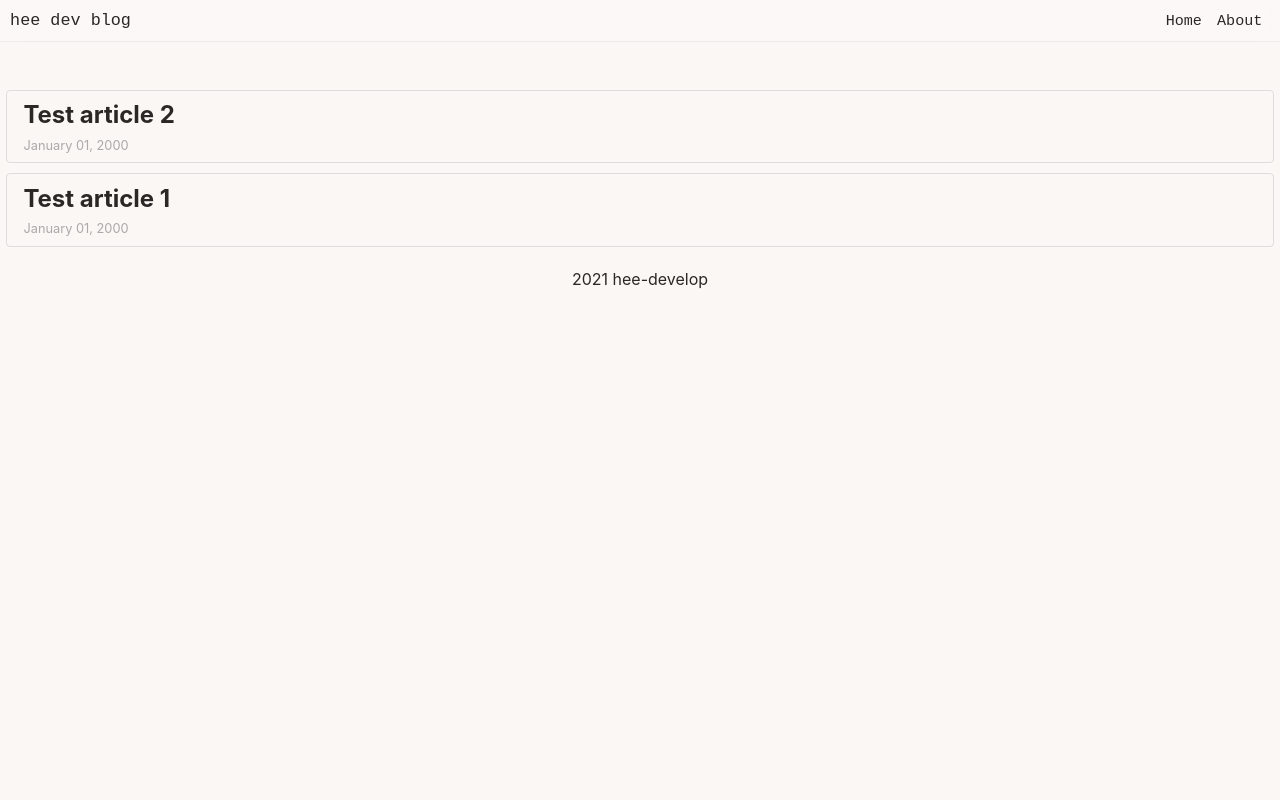
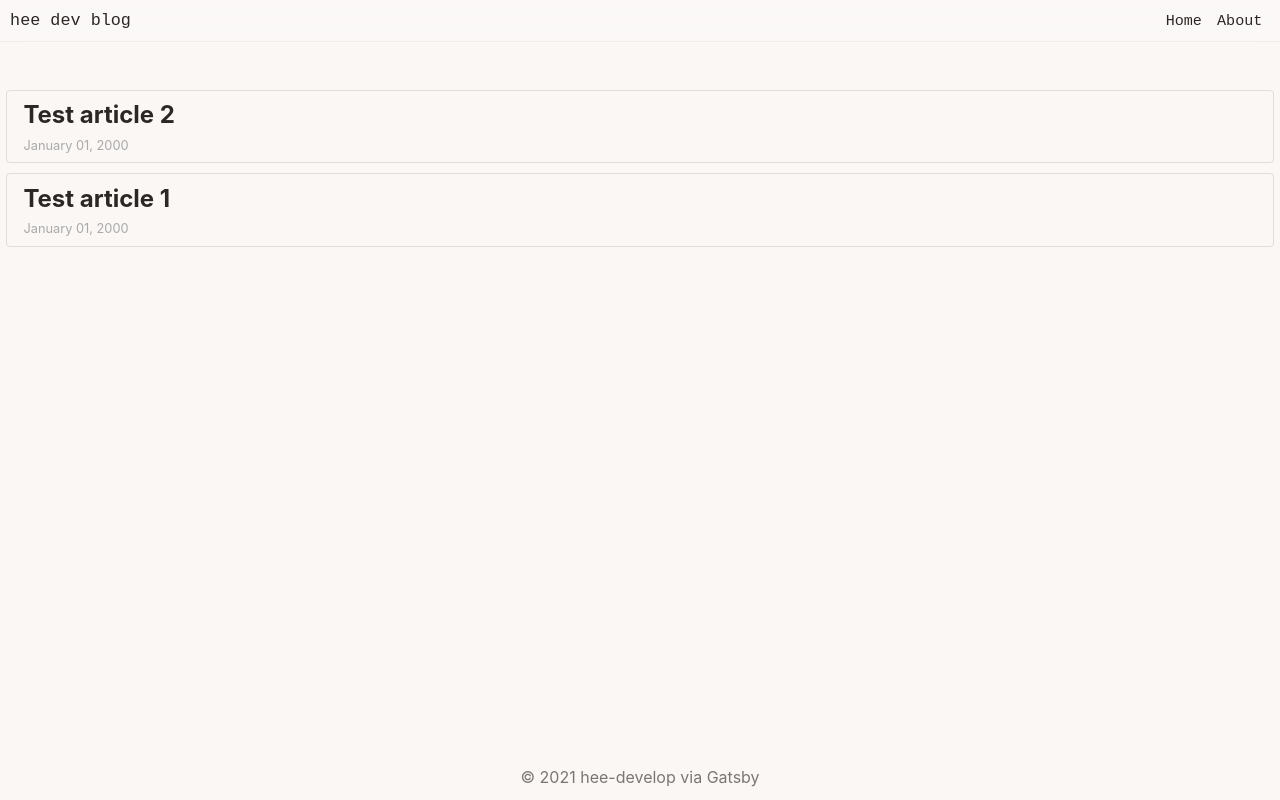
Before and after one commit to hee-develop/hee-blog-frame, a Gatsby site: page / in a window 1280 px wide. Built offline with nearby package versions, Linux system fonts and the light colour scheme; Gatsby itself is replaced by a stand-in of ours.

Commit message:
design : Footer

```diff
--- a/src/components/Footer.tsx
+++ b/src/components/Footer.tsx
@@ -3,6 +3,9 @@ import styled from 'styled-components';
 
 const FooterDom = styled.div`
   position: fixed;
+  bottom: 0;
+  background-color: #FAF7F5;
+  color: #7a7673;
   display: flex;
   align-content: center;
   width: 100%;
@@ -11,9 +14,12 @@ const FooterDom = styled.div`
 `;
 
 export default function Footer() {
+  const systemYear = new Date().getFullYear();
+
   return (
     <FooterDom>
-      <span>2021 hee-develop</span>
+      <div>{`© ${systemYear} hee-develop`}</div>
+      <div>&nbsp;via <a href="https://www.gatsbyjs.com">Gatsby</a></div>
     </FooterDom>
   );
 }
```
